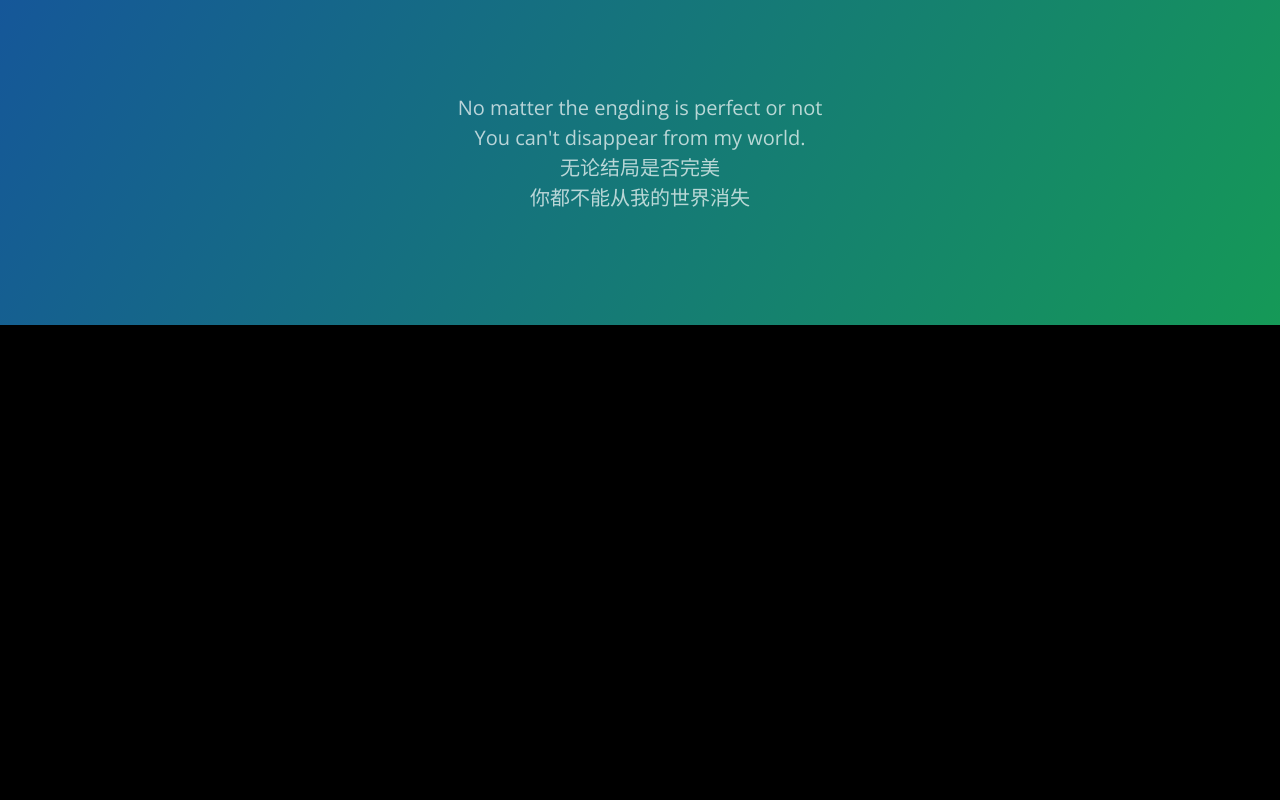
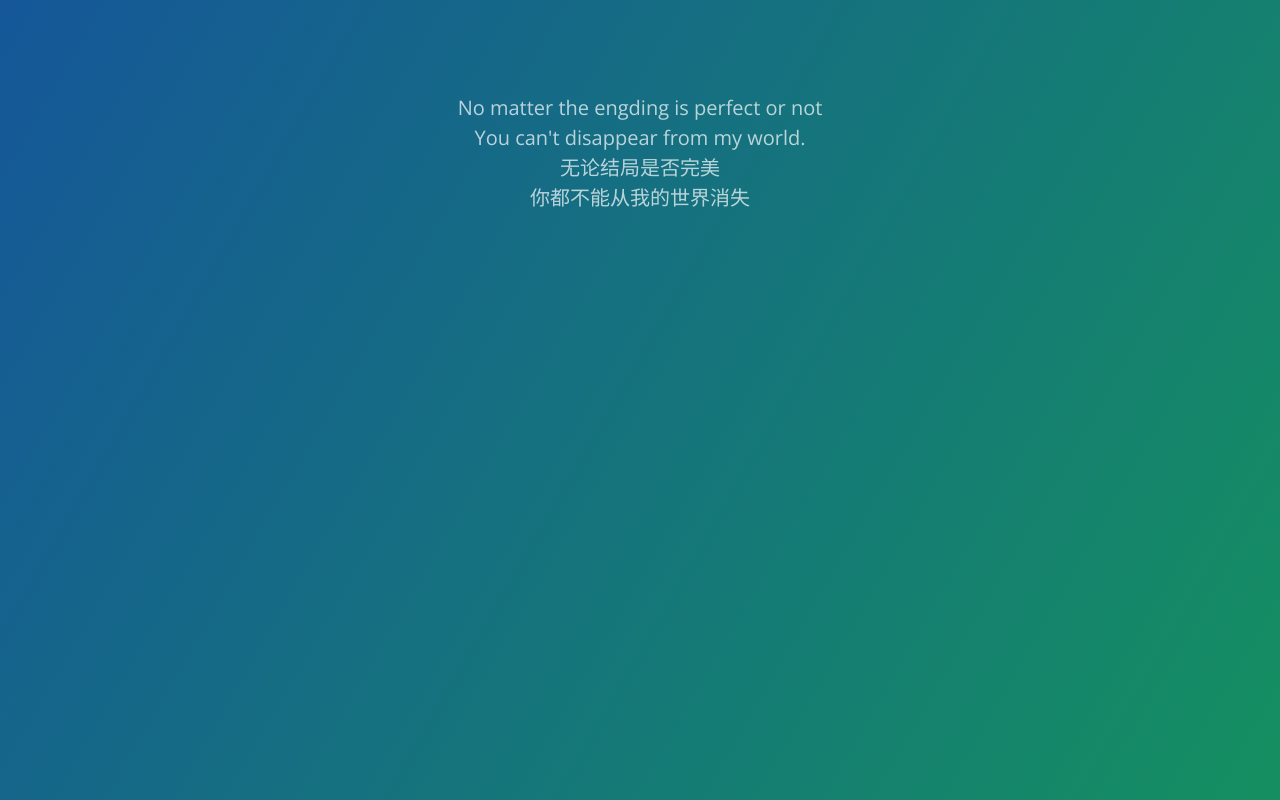
Before and after one commit to qflyfeng/blog, a plain HTML site: page 新建3.html in a window 1280 px wide. Shown: the top 800 px of the page. Drawn offline with nearby package versions, Linux system fonts and the light colour scheme.

Commit message:
Update 新建3.html

```diff
--- a/新建3.html
+++ b/新建3.html
@@ -13,7 +13,13 @@
     <embed src="http://player.kuwo.cn/MUSIC/MUSIC_223312" hidden="true" autostart="true" loop="true">
     <section class="page-header">
 
-      <h1 class="project-tagline">No matter the engding is perfect or not<br>You can't disappear from my world.<br>无论结局是否完美<br>你都不能从我的世界消失</h1>
+      <h1 class="project-tagline">No matter the engding is perfect or not<br>You can't disappear from my world.<br>无论结局是否完美<br>你都不能从我的世界消失
+      <br><br><br><br><br><br><br><br><br><br><br><br><br><br><br><br><br><br><br><br><br><br><br><br><br><br><br><br><br><br><br><br><br><br>
+
+
+
+
+      </h1>
 
     </section>
     </body>
```
